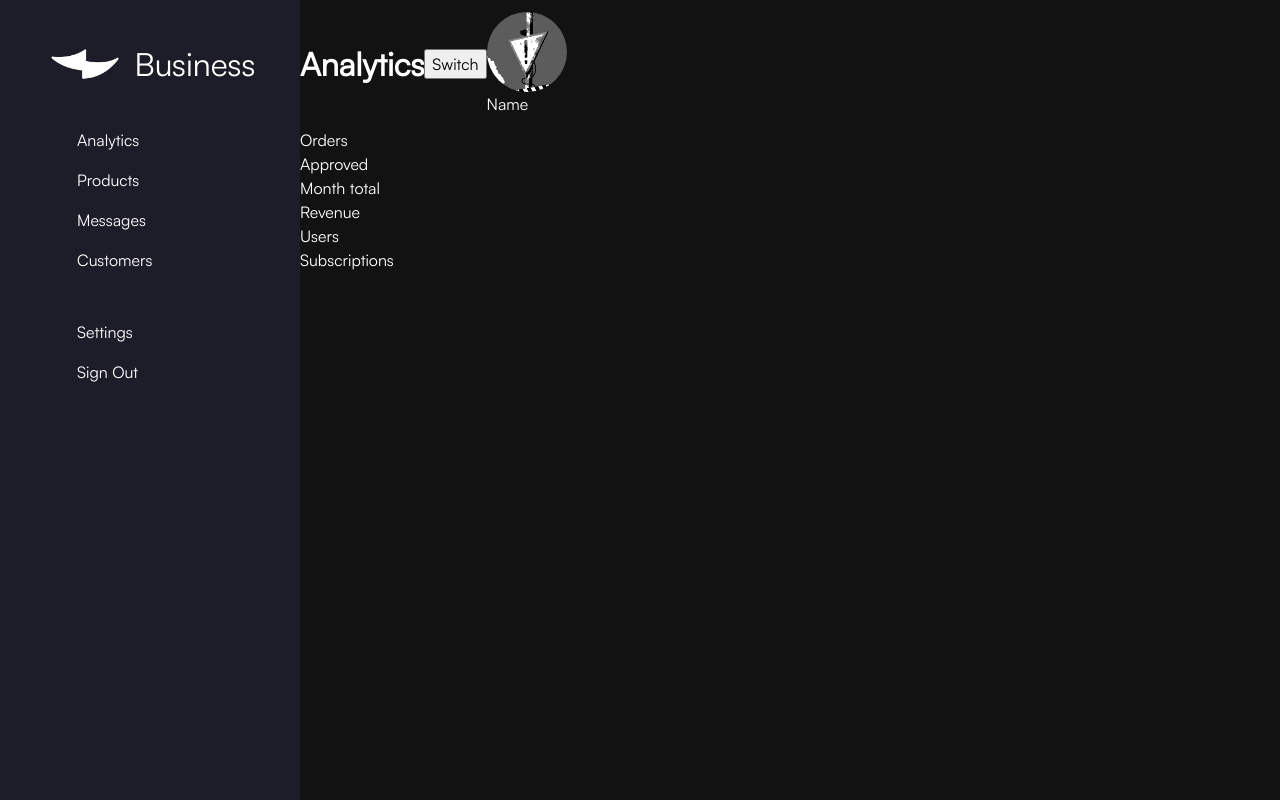
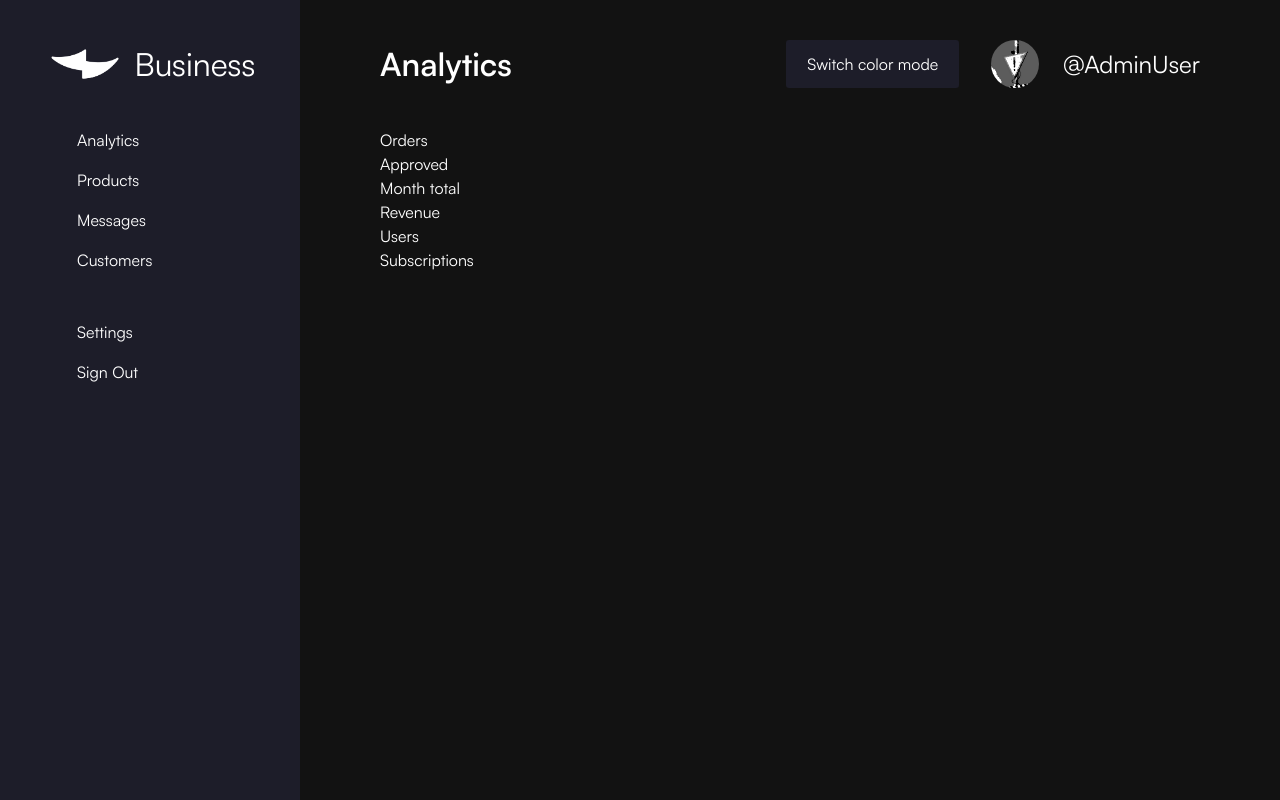
Before and after one commit to Vicker14/admin-dashboard, a plain HTML site: page index.html in a window 1280 px wide. Drawn offline with Linux system fonts and the light colour scheme.

Commit message:
Dashboard section header completed

```diff
--- a/css/styles.css
+++ b/css/styles.css
@@ -136,7 +136,6 @@ ul, li {
     box-shadow: -0.3rem 0 0 0.3em var(--font-color);
     color: var(--side-bar-bgcolor);
 
-
     border-radius: 0.2rem;
 
     cursor: pointer;
@@ -148,20 +147,62 @@ ul, li {
     width: var(--dashboard-size);
     background-color: var(--dashboard-bgcolor);
     color: var(--font-color);
+
+    padding: 0 5rem;
 }
 
 .header {
     display: flex;
     align-items: center;
+    justify-content: space-between;
+    gap: 5rem;
 
     height: var(--header-size);
+}
+
+.header h1 {
+    font-family: Satoshi-variable;
+    font-weight: 600;
+}
+
+.right-header {
+    display: flex;
+    gap: 2rem;
+}
+
+.header button {
+    border: none;
+    background-color: var(--side-bar-bgcolor);
+    color: var(--font-color);
+
+    padding: 0.5rem 1.3rem;
+    border-radius: 0.2rem;
+}
+
+.header button:hover{
+    background-color: var(--font-color);
+    color: var(--side-bar-bgcolor);
+
+    font-family: satoshi-variable;
+    font-weight: 600;
+
+    cursor: pointer;
+}
+
+.live-account {
+    display: flex;
+    align-items: center;
+
+    font-size: 1.5rem;
 }
 
 .live-account img {
     filter: grayscale(100%) contrast(150%);
 
-    height: 5em;
+    height: 3rem;
     aspect-ratio: 1 / 1;
     object-fit: cover;
     border-radius: 50%;
+
+    margin-right: 1.5rem;
 }
--- a/index.html
+++ b/index.html
@@ -34,12 +34,20 @@
 
     <div class="dashboard">
         <div class="header">
-            <h1>Analytics</h1>
-            <button id="dark-light-mode">Switch</button>
-            <div class="live-account">
-                <img src="img/profile-pic.jpg" alt="profile-img">
-                Name
+
+            <div class="left-header">
+                <h1>Analytics</h1>
             </div>
+
+            <div class="right-header">
+                <button id="dark-light-mode">Switch color mode</button>
+
+                <div class="live-account">
+                    <img src="img/profile-pic.jpg" alt="profile-img">
+                    @AdminUser
+                </div>
+            </div>
+
         </div>
 
         <div class="card-container">
```
